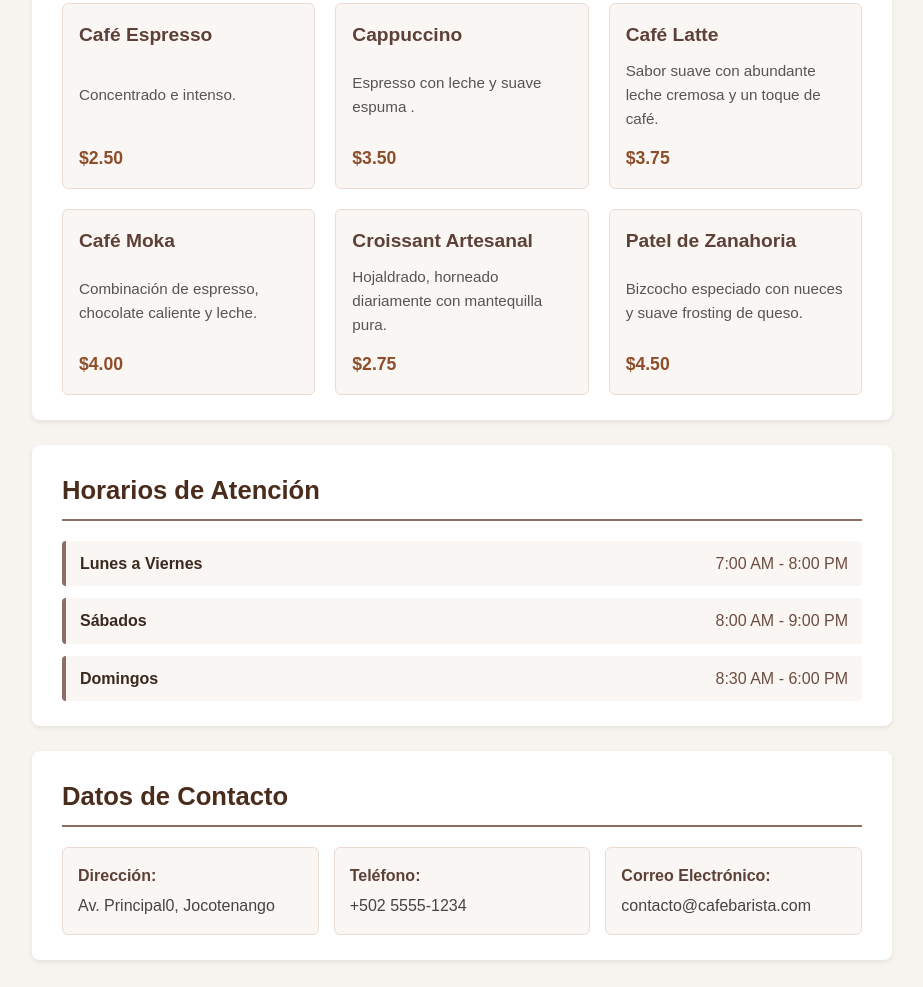
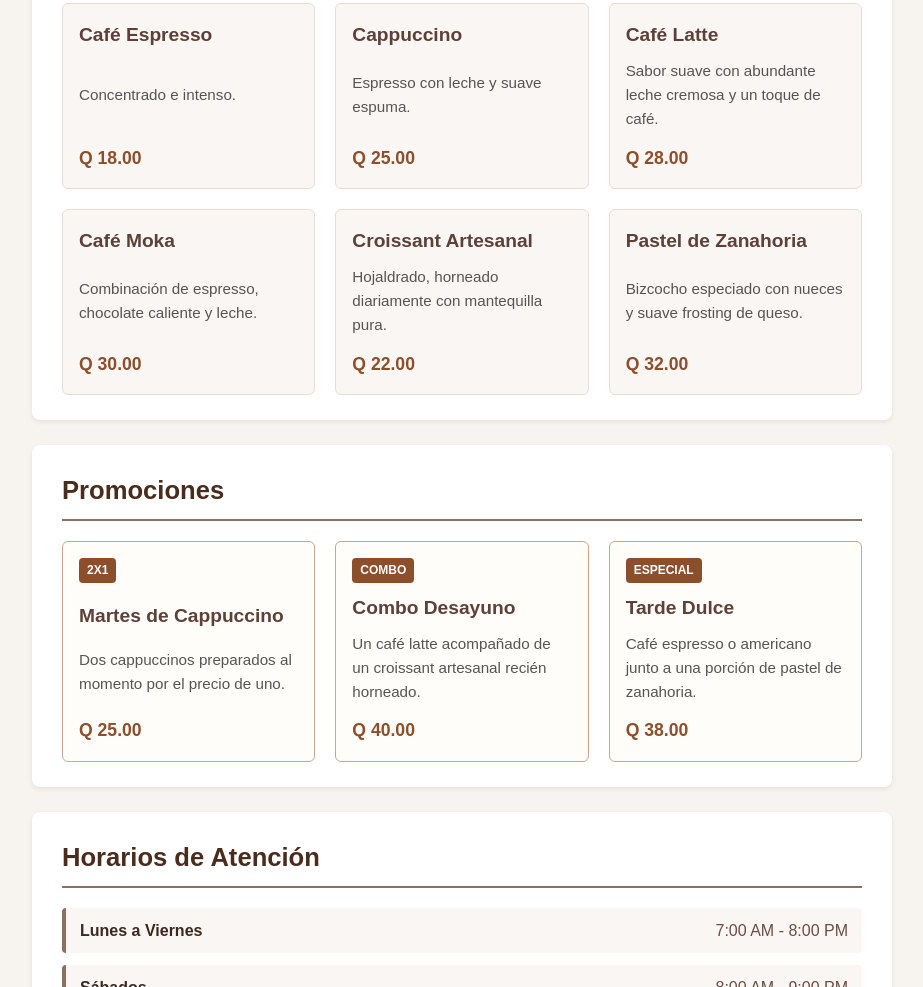
Before and after one commit to Champpii/Web_Barista, a plain HTML site: page index.html in a window 1280 px wide. Shown: the part 303-1290 px from the top of the page, without its empty margins (178-1101 px from the left). Drawn offline with Linux system fonts and the light colour scheme.

Commit message:
Seccion Promociones

```diff
--- a/estilos.css
+++ b/estilos.css
@@ -51,7 +51,8 @@ main {
     font-size: 1.6rem;
 }
 
-.productos {
+.productos,
+.promociones {
     display: grid;
     grid-template-columns: repeat(auto-fit, minmax(240px, 1fr));
     gap: 20px;
@@ -65,6 +66,23 @@ main {
     display: flex;
     flex-direction: column;
     justify-content: space-between;
+}
+
+.tarjeta-promo {
+    border-color: #c7a793;
+    background-color: #fffdfa;
+}
+
+.etiqueta-promo {
+    align-self: flex-start;
+    background-color: #8d4f2b;
+    color: #ffffff;
+    font-size: 0.75rem;
+    font-weight: bold;
+    padding: 3px 8px;
+    border-radius: 4px;
+    margin-bottom: 10px;
+    text-transform: uppercase;
 }
 
 .tarjeta h3 {
--- a/index.html
+++ b/index.html
@@ -19,32 +19,56 @@
                 <article class="tarjeta">
                     <h3>Café Espresso</h3>
                     <p>Concentrado e intenso.</p>
-                    <span class="precio">$2.50</span>
+                    <span class="precio">Q 18.00</span>
                 </article>
                 <article class="tarjeta">
                     <h3>Cappuccino</h3>
-                    <p>Espresso con leche y suave espuma .</p>
-                    <span class="precio">$3.50</span>
+                    <p>Espresso con leche y suave espuma.</p>
+                    <span class="precio">Q 25.00</span>
                 </article>
                 <article class="tarjeta">
                     <h3>Café Latte</h3>
                     <p>Sabor suave con abundante leche cremosa y un toque de café.</p>
-                    <span class="precio">$3.75</span>
+                    <span class="precio">Q 28.00</span>
                 </article>
                 <article class="tarjeta">
                     <h3>Café Moka</h3>
                     <p>Combinación de espresso, chocolate caliente y leche.</p>
-                    <span class="precio">$4.00</span>
+                    <span class="precio">Q 30.00</span>
                 </article>
                 <article class="tarjeta">
                     <h3>Croissant Artesanal</h3>
                     <p>Hojaldrado, horneado diariamente con mantequilla pura.</p>
-                    <span class="precio">$2.75</span>
+                    <span class="precio">Q 22.00</span>
                 </article>
                 <article class="tarjeta">
-                    <h3>Patel de Zanahoria</h3>
+                    <h3>Pastel de Zanahoria</h3>
                     <p>Bizcocho especiado con nueces y suave frosting de queso.</p>
-                    <span class="precio">$4.50</span>
+                    <span class="precio">Q 32.00</span>
+                </article>
+            </div>
+        </section>
+
+        <section class="seccion">
+            <h2>Promociones</h2>
+            <div class="promociones">
+                <article class="tarjeta tarjeta-promo">
+                    <span class="etiqueta-promo">2x1</span>
+                    <h3>Martes de Cappuccino</h3>
+                    <p>Dos cappuccinos preparados al momento por el precio de uno.</p>
+                    <span class="precio">Q 25.00</span>
+                </article>
+                <article class="tarjeta tarjeta-promo">
+                    <span class="etiqueta-promo">Combo</span>
+                    <h3>Combo Desayuno</h3>
+                    <p>Un café latte acompañado de un croissant artesanal recién horneado.</p>
+                    <span class="precio">Q 40.00</span>
+                </article>
+                <article class="tarjeta tarjeta-promo">
+                    <span class="etiqueta-promo">Especial</span>
+                    <h3>Tarde Dulce</h3>
+                    <p>Café espresso o americano junto a una porción de pastel de zanahoria.</p>
+                    <span class="precio">Q 38.00</span>
                 </article>
             </div>
         </section>
```
